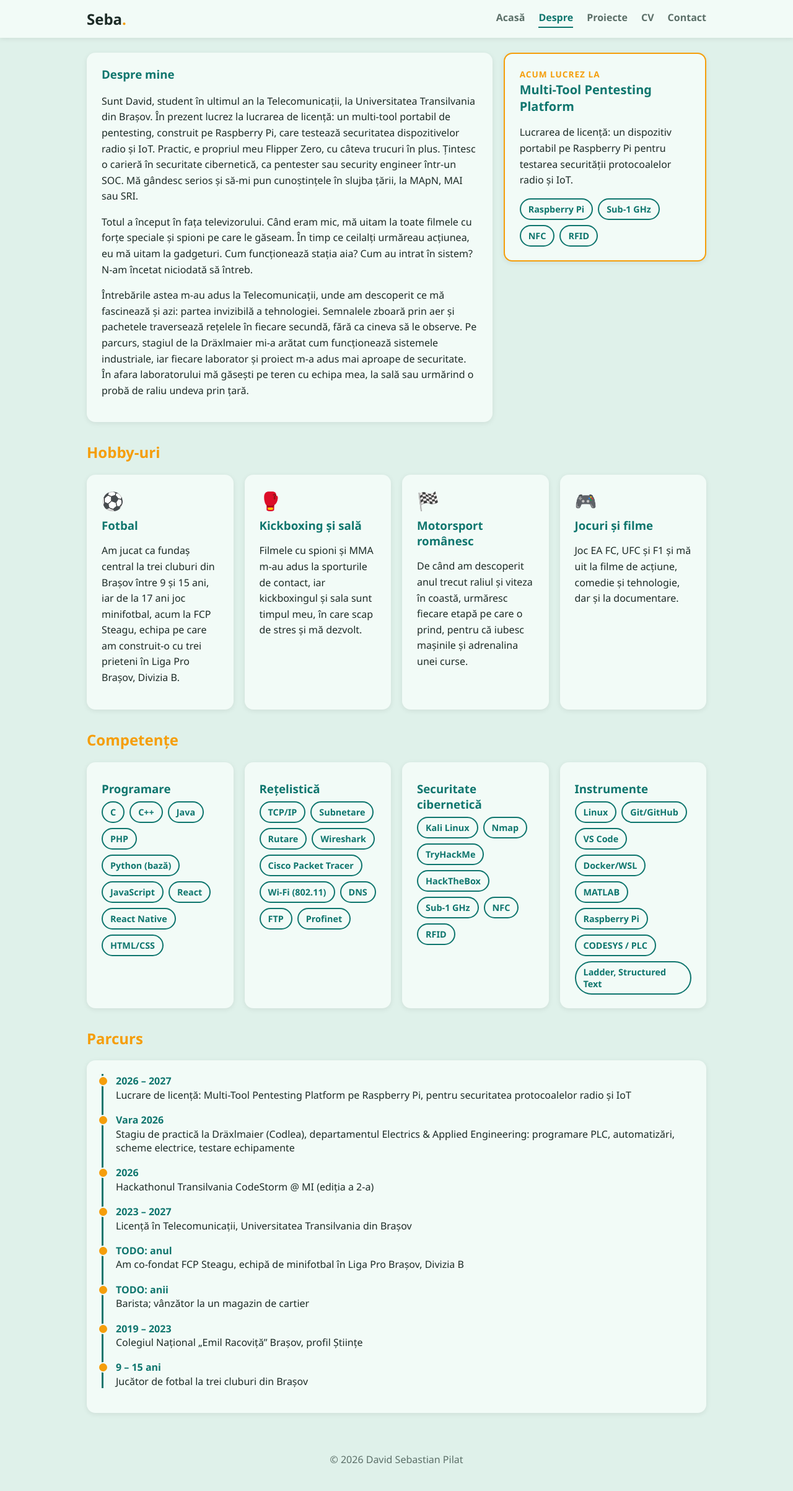
After one commit to seba-dvd/seba-portfolio, a PHP site: page /despre.php in a window 1280 px wide. The commit adds this page. Shown: the whole page at 62% size. Run offline with PHP 8.4, Linux system fonts and the light colour scheme.

Commit message:
feat(site): about page with hobbies, skills and timeline
Also: bilingual scope in the project charter, English texts saved for M2,
CodeStorm marked as a hackathon project.

Co-Authored-By: Claude Opus 5.5 <noreply@anthropic.com>

```diff
--- a/www/css/style.css
+++ b/www/css/style.css
@@ -584,6 +584,48 @@ footer {
     color: var(--fundal);
 }
 
+/* ===== About page ===== */
+.despre-intro {
+    display: grid;
+    grid-template-columns: 2fr 1fr;       /* story wide, "now" card narrow */
+    gap: 18px;
+    align-items: start;
+    margin-bottom: 32px;
+}
+
+.despre-intro h1 {
+    margin-top: 0;
+    color: var(--accent);
+}
+
+/* The "Acum lucrez la" card: amber outline so it stands out */
+.acum {
+    border: 2px solid var(--accent-2);
+    position: sticky;                     /* stays in view while the story scrolls */
+    top: 16px;
+}
+
+.acum-eticheta {
+    margin: 0;
+    color: var(--accent-2);
+    font-weight: 700;
+    text-transform: uppercase;
+    letter-spacing: 1px;
+    font-size: 0.85em;
+}
+
+.grid-hobby {
+    display: grid;
+    grid-template-columns: repeat(auto-fill, minmax(200px, 1fr));
+    gap: 18px;
+    margin-bottom: 32px;
+}
+
+.grid-hobby h3 {
+    margin: 8px 0;
+    color: var(--accent);
+}
+
 /* ===== Phones and narrow screens ===== */
 @media (max-width: 760px) {
     nav {
@@ -619,6 +661,14 @@ footer {
     .insigna-1 { left: -20px; }
     .insigna-2 { right: -20px; top: 100px; }
 
+    .despre-intro {
+        grid-template-columns: 1fr;
+    }
+
+    .acum {
+        position: static;
+    }
+
     .bento {
         grid-template-columns: 1fr;
         grid-template-areas:
--- /dev/null
+++ b/www/despre.php
@@ -0,0 +1,219 @@
+<!DOCTYPE html>
+<html lang="ro">
+<head>
+    <meta charset="UTF-8">
+    <meta name="viewport" content="width=device-width, initial-scale=1.0">
+    <title>David Sebastian Pilat – Despre</title>
+    <link rel="stylesheet" href="css/style.css">
+</head>
+
+<body>
+    <header>
+        <nav>
+            <a class="logo" href="index.php">Seba<span>.</span></a>
+            <div class="meniu">
+                <a href="index.php">Acasă</a>
+                <a class="activ" href="despre.php">Despre</a>
+                <a href="proiecte.php">Proiecte</a>
+                <a href="cv.php">CV</a>
+                <a href="contact.php">Contact</a>
+            </div>
+        </nav>
+    </header>
+
+    <main>
+        <!-- ===== Intro: the story + what I'm working on now ===== -->
+        <section class="despre-intro">
+            <article class="card">
+                <h1>Despre mine</h1>
+                <p>
+                    Sunt David, student în ultimul an la Telecomunicații, la Universitatea Transilvania din Brașov.
+                    În prezent lucrez la lucrarea de licență: un multi-tool portabil de pentesting, construit pe
+                    Raspberry Pi, care testează securitatea dispozitivelor radio și IoT. Practic, e propriul meu
+                    Flipper Zero, cu câteva trucuri în plus. Țintesc o carieră în securitate cibernetică, ca pentester
+                    sau security engineer într-un SOC. Mă gândesc serios și să-mi pun cunoștințele în slujba țării,
+                    la MApN, MAI sau SRI.
+                </p>
+                <p>
+                    Totul a început în fața televizorului. Când eram mic, mă uitam la toate filmele cu forțe speciale
+                    și spioni pe care le găseam. În timp ce ceilalți urmăreau acțiunea, eu mă uitam la gadgeturi.
+                    Cum funcționează stația aia? Cum au intrat în sistem? N-am încetat niciodată să întreb.
+                </p>
+                <p>
+                    Întrebările astea m-au adus la Telecomunicații, unde am descoperit ce mă fascinează și azi:
+                    partea invizibilă a tehnologiei. Semnalele zboară prin aer și pachetele traversează rețelele în
+                    fiecare secundă, fără ca cineva să le observe. Pe parcurs, stagiul de la Dräxlmaier mi-a arătat
+                    cum funcționează sistemele industriale, iar fiecare laborator și proiect m-a adus mai aproape de
+                    securitate. În afara laboratorului mă găsești pe teren cu echipa mea, la sală sau urmărind o
+                    probă de raliu undeva prin țară.
+                </p>
+            </article>
+
+            <!-- A highlighted card: the current focus -->
+            <aside class="card acum">
+                <p class="acum-eticheta">Acum lucrez la</p>
+                <h2>Multi-Tool Pentesting Platform</h2>
+                <p>
+                    Lucrarea de licență: un dispozitiv portabil pe Raspberry Pi pentru testarea securității
+                    protocoalelor radio și IoT.
+                </p>
+                <ul class="taguri">
+                    <li>Raspberry Pi</li>
+                    <li>Sub-1 GHz</li>
+                    <li>NFC</li>
+                    <li>RFID</li>
+                </ul>
+            </aside>
+        </section>
+
+        <!-- ===== Hobbies ===== -->
+        <h2 class="titlu-sectiune">Hobby-uri</h2>
+        <section class="grid-hobby">
+            <article class="card">
+                <span class="icon">⚽</span>
+                <h3>Fotbal</h3>
+                <p>
+                    Am jucat ca fundaș central la trei cluburi din Brașov între 9 și 15 ani, iar de la 17 ani joc
+                    minifotbal, acum la FCP Steagu, echipa pe care am construit-o cu trei prieteni în
+                    Liga Pro Brașov, Divizia B.
+                </p>
+            </article>
+
+            <article class="card">
+                <span class="icon">🥊</span>
+                <h3>Kickboxing și sală</h3>
+                <p>
+                    Filmele cu spioni și MMA m-au adus la sporturile de contact, iar kickboxingul și sala sunt
+                    timpul meu, în care scap de stres și mă dezvolt.
+                </p>
+            </article>
+
+            <article class="card">
+                <span class="icon">🏁</span>
+                <h3>Motorsport românesc</h3>
+                <p>
+                    De când am descoperit anul trecut raliul și viteza în coastă, urmăresc fiecare etapă pe care
+                    o prind, pentru că iubesc mașinile și adrenalina unei curse.
+                </p>
+            </article>
+
+            <article class="card">
+                <span class="icon">🎮</span>
+                <h3>Jocuri și filme</h3>
+                <p>
+                    Joc EA FC, UFC și F1 și mă uit la filme de acțiune, comedie și tehnologie,
+                    dar și la documentare.
+                </p>
+            </article>
+        </section>
+
+        <!-- ===== Skills: one card per category ===== -->
+        <h2 class="titlu-sectiune">Competențe</h2>
+        <section class="grid-hobby">
+            <article class="card">
+                <h3>Programare</h3>
+                <ul class="taguri">
+                    <li>C</li>
+                    <li>C++</li>
+                    <li>Java</li>
+                    <li>PHP</li>
+                    <li>Python (bază)</li>
+                    <li>JavaScript</li>
+                    <li>React</li>
+                    <li>React Native</li>
+                    <li>HTML/CSS</li>
+                </ul>
+            </article>
+
+            <article class="card">
+                <h3>Rețelistică</h3>
+                <ul class="taguri">
+                    <li>TCP/IP</li>
+                    <li>Subnetare</li>
+                    <li>Rutare</li>
+                    <li>Wireshark</li>
+                    <li>Cisco Packet Tracer</li>
+                    <li>Wi-Fi (802.11)</li>
+                    <li>DNS</li>
+                    <li>FTP</li>
+                    <li>Profinet</li>
+                </ul>
+            </article>
+
+            <article class="card">
+                <h3>Securitate cibernetică</h3>
+                <ul class="taguri">
+                    <li>Kali Linux</li>
+                    <li>Nmap</li>
+                    <li>TryHackMe</li>
+                    <li>HackTheBox</li>
+                    <li>Sub-1 GHz</li>
+                    <li>NFC</li>
+                    <li>RFID</li>
+                </ul>
+            </article>
+
+            <article class="card">
+                <h3>Instrumente</h3>
+                <ul class="taguri">
+                    <li>Linux</li>
+                    <li>Git/GitHub</li>
+                    <li>VS Code</li>
+                    <li>Docker/WSL</li>
+                    <li>MATLAB</li>
+                    <li>Raspberry Pi</li>
+                    <li>CODESYS / PLC</li>
+                    <li>Ladder, Structured Text</li>
+                </ul>
+            </article>
+        </section>
+
+        <!-- ===== Timeline: newest first ===== -->
+        <h2 class="titlu-sectiune">Parcurs</h2>
+        <section class="card">
+            <ol class="timeline">
+                <li>
+                    <span class="an">2026 – 2027</span>
+                    Lucrare de licență: Multi-Tool Pentesting Platform pe Raspberry Pi, pentru securitatea
+                    protocoalelor radio și IoT
+                </li>
+                <li>
+                    <span class="an">Vara 2026</span>
+                    Stagiu de practică la Dräxlmaier (Codlea), departamentul Electrics &amp; Applied Engineering:
+                    programare PLC, automatizări, scheme electrice, testare echipamente
+                </li>
+                <li>
+                    <span class="an">2026</span>
+                    Hackathonul Transilvania CodeStorm @ MI (ediția a 2-a)
+                </li>
+                <li>
+                    <span class="an">2023 – 2027</span>
+                    Licență în Telecomunicații, Universitatea Transilvania din Brașov
+                </li>
+                <li>
+                    <!-- TODO: the year FCP Steagu was founded -->
+                    <span class="an">TODO: anul</span>
+                    Am co-fondat FCP Steagu, echipă de minifotbal în Liga Pro Brașov, Divizia B
+                </li>
+                <li>
+                    <!-- TODO: the years -->
+                    <span class="an">TODO: anii</span>
+                    Barista; vânzător la un magazin de cartier
+                </li>
+                <li>
+                    <span class="an">2019 – 2023</span>
+                    Colegiul Național „Emil Racoviță” Brașov, profil Științe
+                </li>
+                <li>
+                    <span class="an">9 – 15 ani</span>
+                    Jucător de fotbal la trei cluburi din Brașov
+                </li>
+            </ol>
+        </section>
+    </main>
+
+    <footer>
+        <p>&copy; 2026 David Sebastian Pilat</p>
+    </footer>
+</body>
+</html>
--- a/www/proiecte.php
+++ b/www/proiecte.php
@@ -181,11 +181,12 @@
             <article class="card proiect echipa" data-repo="hsilviu05/CodeStorm" tabindex="0" role="button" aria-haspopup="dialog">
                 <div class="proiect-cap">
                     <span class="icon">📚</span>
-                    <span class="eticheta">echipă · 4 membri</span>
+                    <span class="eticheta">echipă · hackathon</span>
                 </div>
                 <h3>EduDocSync (CodeStorm)</h3>
                 <p>
-                    Aplicație client-server care procesează documente academice în PDF
+                    Realizat la hackathonul Transilvania CodeStorm @ MI (ediția a 2-a), într-o echipă de 4:
+                    aplicație client-server care procesează documente academice în PDF
                     (planuri de învățământ, fișe de disciplină): extragere de text, OCR și dashboard.
                 </p>
                 <!-- TODO: write your role, e.g. "backend – OCR service" -->
```
Also changed, not shown: docs/texte/despre-en.md (added, +38 -0 lines), CHANGELOG.md, 1 other file.
